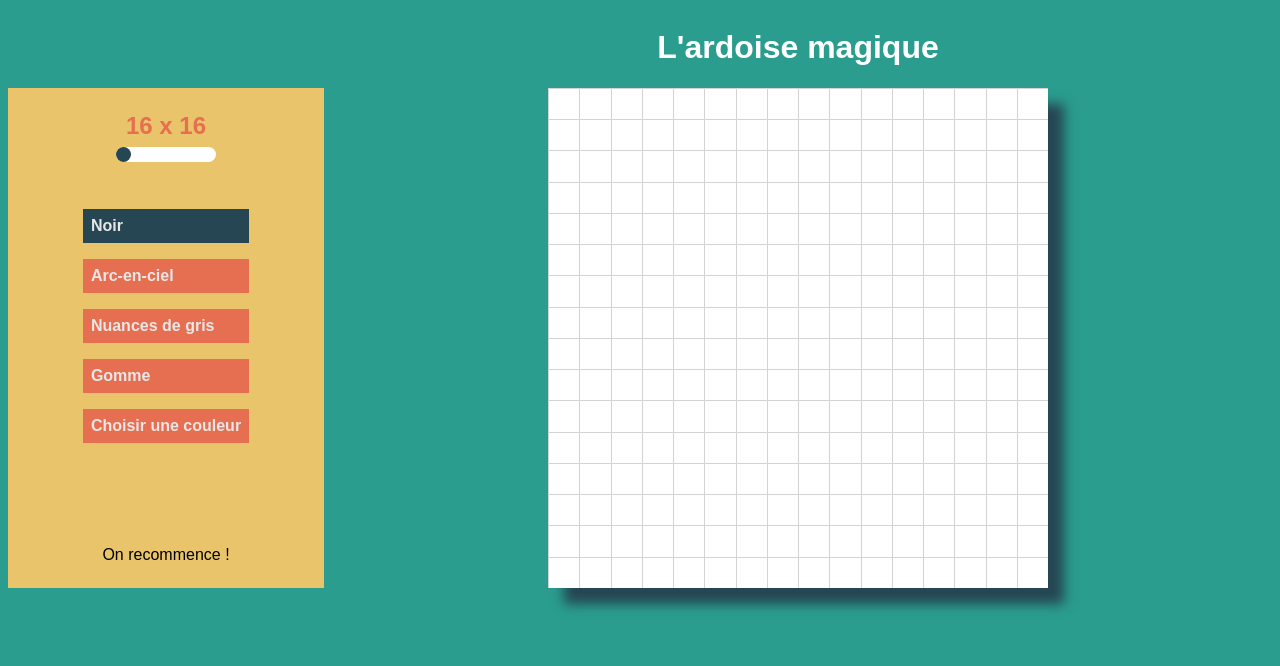
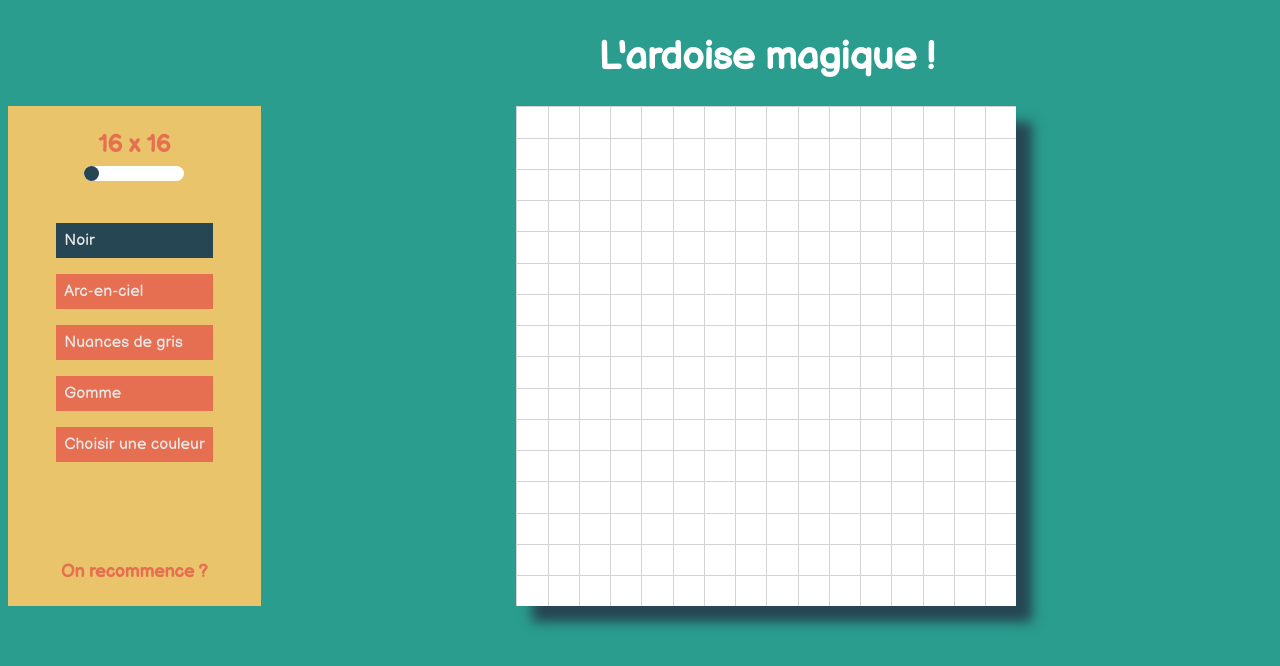
Before and after one commit to nicolasseine/Etch-a-sketch, a plain HTML site: page index.html in a window 1280 px wide. Drawn offline with Linux system fonts and the light colour scheme.

Commit message:
styling finished with google font

```diff
--- a/index.html
+++ b/index.html
@@ -12,7 +12,7 @@
 
 <body>
     <header>
-        <h1>L'ardoise magique</h1>
+        <h1>L'ardoise magique !</h1>
     </header>
 
     <aside class="menu">
@@ -51,7 +51,7 @@
 
         <input type="color" id="color-picker" value="#2a9d8f">
 
-        <div id=clear-grid>On recommence !</div>
+        <div id=clear-grid>On recommence ?</div>
 
     </aside>
 
--- a/main.JS
+++ b/main.JS
@@ -1,44 +1,12 @@
 // Define global variables and constants
 
 const grid = document.getElementById("main-grid");
-const selectedModeDisplay = document.getElementById("selected-mode-display");
-const colorPicker = document.getElementById("color-picker");
-let gridBuffer = document.createDocumentFragment();
-const size = document.getElementById("grid-size").value;
 
 
 
 
 
-// 2. Generate a new grid depending on the size inputted
-
-function createGrid(n) {
-
-
-    grid.innerHTML = ''; // empty current grid
-
-    for (let i = 0; i < (n * n); i++) {
-        const cell = document.createElement('div');
-        cell.className = 'cell greyable';
-        cell.style.backgroundColor = "rgba(0,0,0,0)";
-        gridBuffer.appendChild(cell);
-        grid.style.gridTemplateRows = `repeat(${n}, 1fr)`; //Changing grid css
-        grid.style.gridTemplateColumns = `repeat(${n}, 1fr)`; // properties to resize cells
-
-    }
-
-    grid.appendChild(gridBuffer);
-
-    grid.style.gridTemplateRows = `repeat(${n}, 1 fr)`;
-    grid.style.gridTemplateColumns = `repeat(${n}, 1 fr)`;
-
-    //and enable drawing
-    draw();
-}
-
-
-
-// 3.Enable choosing drawing mode
+//Enable choosing drawing mode
 
 const modeSelector = document.getElementById("mode-selection-form");
 let selectedMode = "black";
@@ -53,12 +21,9 @@ function changeMode(e) {
 }
 
 
-// 4. Coloring cells when mouse hovers
-// listen for hovering
-
+// Main drawing function
 function draw() {
     const cells = grid.querySelectorAll(".cell");
-
     Array.from(cells).forEach((cell) => {
         cell.addEventListener('mouseenter',
             (e) => {
@@ -67,11 +32,7 @@ function draw() {
     });
 }
 
-// changing color depending on selected mode
-
 function color(element, selectedMode) {
-    console.log(selectedMode);
-    console.log(typeof selectedMode);
 
     switch (selectedMode) {
 
@@ -81,11 +42,13 @@ function color(element, selectedMode) {
             break;
 
         case "rainbow":
+            //Getting a random RGB color
             const random = n => Math.floor(Math.random() * (n + 1));
             let r = random(255);
             let g = random(255);
             let b = random(255);
             let rgb = `rgb(${r},${g},${b})`;
+
             element.style.backgroundColor = rgb;
             element.classList.add("colored");
             element.classList.add("rainbowed");
@@ -93,6 +56,7 @@ function color(element, selectedMode) {
 
         case "grey":
             element.classList.add("colored");
+
             //Prevent cells already turned black to turn lighter (see below)
             if (element.classList.contains("greyable")) {
 
@@ -107,9 +71,11 @@ function color(element, selectedMode) {
                 let alpha = +(currentColor.slice(currentColor.lastIndexOf(",") + 1,
                     currentColor.lastIndexOf(')')));
                 let newalpha = alpha + 0.1;
+
                 if (newalpha == 1) {
                     element.classList.remove("greyable");
                 }
+
                 const newColor = `rgba(0,0,0,${newalpha})`;
                 element.style.backgroundColor = newColor;
             }
@@ -119,16 +85,20 @@ function color(element, selectedMode) {
             element.style.backgroundColor = pickedColor;
             element.classList.add("colored");
             element.classList.add("rainbowed");
+            break;
 
-            break;
 
         case "eraser":
             element.style.backgroundColor = "rgba(0, 0, 0, 0)";
             element.classList.remove("colored");
+            break;
     }
 }
 
-//5 Button to clear grid
+//Reset button
+
+clearButton = document.querySelector("#clear-grid");
+clearButton.addEventListener("click", clearGrid);
 
 function clearGrid() {
     const cells = grid.querySelectorAll(".cell");
@@ -140,25 +110,44 @@ function clearGrid() {
     });
 }
 
-clearButton = document.querySelector("#clear-grid");
-clearButton.addEventListener("click", clearGrid);
+// Minor functions : color picker and display of grid size
+const colorPicker = document.getElementById("color-picker");
+let pickedColor = colorPicker.value;
 
-// 6. Color picker
-let pickedColor = colorPicker.value;
 colorPicker.addEventListener('input', () =>
     pickedColor = colorPicker.value);
 
 
+const sizeChooser = document.getElementById("grid-size");
+sizeChooser.addEventListener('input', (e) => displaySize(e.target.value));
+
+function displaySize(pixels) {
+    document.getElementById("rangeValue").innerHTML = pixels + " x " + pixels;
+}
+//Grid creation functions on grid size change and on startup
+
+sizeChooser.addEventListener('change', (e) => setTimeout(createGrid(e.target.value), 500));
 
 
-// slider functions
-function rangeSlide(pixels) {
-    document.getElementById("rangeValue").innerHTML = pixels + " x " + pixels;
+function createGrid(n) {
+
+    let gridBuffer = document.createDocumentFragment();
+
+    grid.innerHTML = ''; // empty current grid
+
+    for (let i = 0; i < (n * n); i++) {
+        const cell = document.createElement('div');
+        cell.className = 'cell greyable';
+        cell.style.backgroundColor = "rgba(0,0,0,0)";
+        gridBuffer.appendChild(cell);
+        grid.style.gridTemplateRows = `repeat(${n}, 1fr)`;
+        grid.style.gridTemplateColumns = `repeat(${n}, 1fr)`;
+    }
+    grid.appendChild(gridBuffer);
+
+    draw();
 }
 
-function updateAndCreateGrid(pixels) {
-    rangeSlide(pixels);
-    setTimeout(createGrid(pixels), 1000);
-}
 
-createGrid(size);
+// When page loads, creates a 16x16 grid
+createGrid(16);
--- a/style.css
+++ b/style.css
@@ -1,20 +1,25 @@
+@import url('https://fonts.googleapis.com/css2?family=Balsamiq+Sans&display=swap');
+
 body {
     background-color: #2a9d8f;
     display: grid;
-    grid-template-columns: repeat(4, 1fr);
-    font-family: Arial, Helvetica, sans-serif;
+    grid-template-columns: repeat(5, 1fr);
+    font-family: 'Balsamiq Sans', cursive;
 }
 
 header {
     text-align: center;
-    grid-column: 2 /span 3;
+    grid-column: 2 /span 4;
     color: white;
+    font-weight: 400;
+    font-size: 1.2em;
+
 }
 
 /*Main grid and cells style */
 
 main {
-    grid-column: span 3;
+    grid-column: span 4;
     display: flex;
     justify-content: center;
     align-content: center;
@@ -63,7 +68,7 @@ aside {
     padding: 0.5em;
     background-color: #e76f51;
     color: rgb(231, 231, 231);
-    font-weight: bold;
+    font-weight: 400;
     transition: 0.1s;
 }
 
@@ -84,6 +89,17 @@ aside {
     height: 3em;
     margin-top: -10%;
     visibility: hidden;
+}
+
+#clear-grid {
+    color: #e76f51;
+    font-weight: 700;
+    font-size: 1.1em;
+}
+
+#clear-grid:hover {
+    cursor: pointer;
+    transform: scale(1.1);
 }
 
 
```
